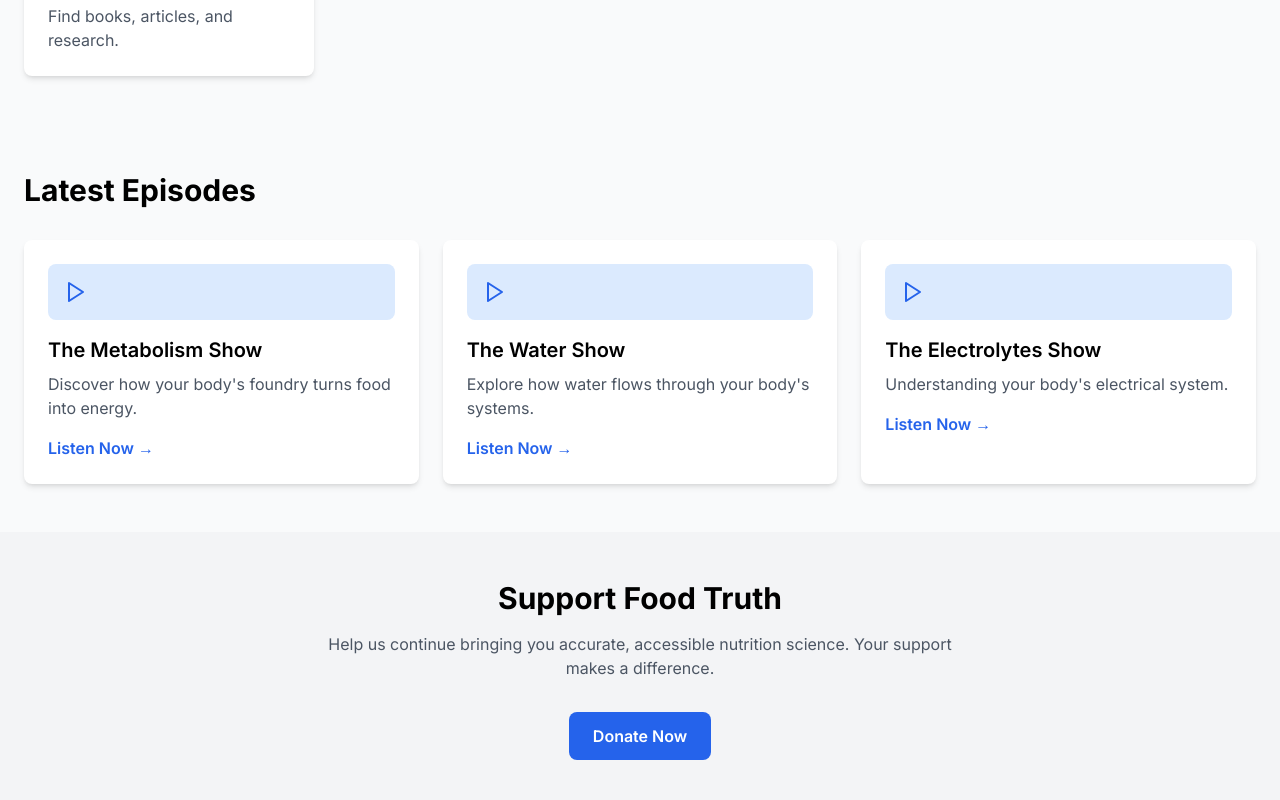
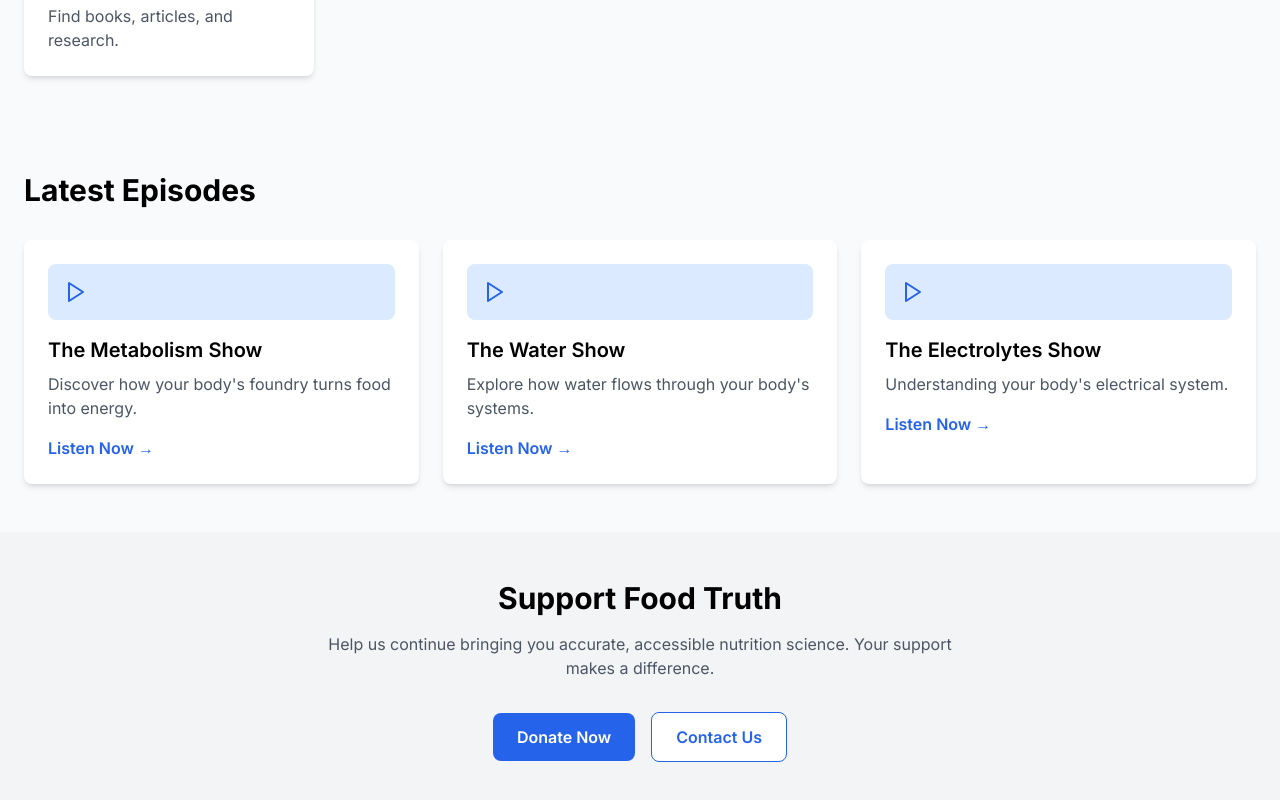
Before and after one commit to EricScottJohnston/foodtruth, a Next.js app: page / in a window 1280 px wide. Shown: the part 672-1472 px from the top of the page. Built offline with nearby package versions, Linux system fonts and the light colour scheme.

Commit message:
Update page.js

```diff
--- a/app/page.js
+++ b/app/page.js
@@ -158,9 +158,14 @@ export default function Homepage() {
             <p className="text-gray-600 mb-8 max-w-2xl mx-auto">
               Help us continue bringing you accurate, accessible nutrition science. Your support makes a difference.
             </p>
+            <div className="space-x-4">
               <button className="bg-blue-600 text-white px-6 py-3 rounded-lg font-semibold hover:bg-blue-700">
                 Donate Now
               </button>
+              <Link href="/contact" className="inline-block bg-white text-blue-600 px-6 py-3 rounded-lg font-semibold hover:bg-blue-50 border border-blue-600">
+                Contact Us
+              </Link>
+            </div>
           </div>
         </div>
       </div>
```
Lines whose indentation alone changed are shown as unchanged.
